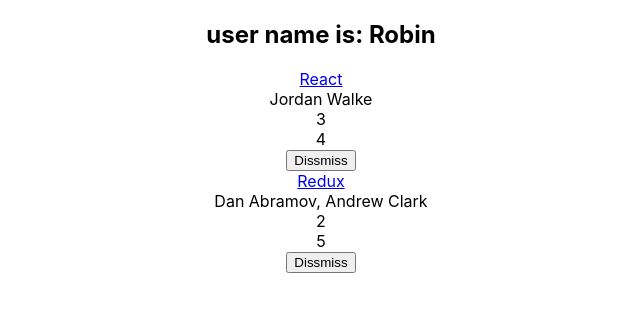
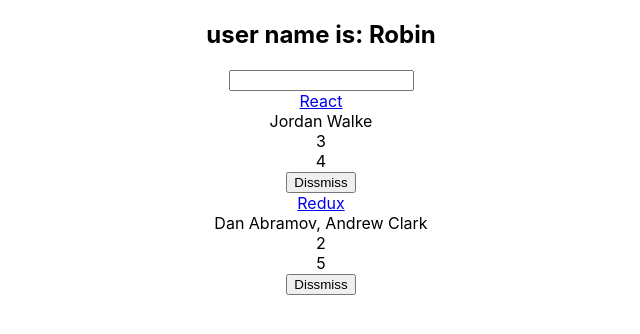
Before and after one commit to Tarun047/LearnReact, a React (Create React App) app: page / in a window 1280 px wide. Shown: the top 334 px of the page, without its empty margins (319-959 px from the left). Built offline with nearby package versions, Linux system fonts and the light colour scheme.

Commit message:
Search Functionality with Higher Order Fucntions

```diff
--- a/src/App.js
+++ b/src/App.js
@@ -17,6 +17,12 @@
   points:5,
   objectId:1,
 },]
+function isSearched(searchTerm)
+{
+  return function(item){
+    return item.title.toLowerCase().includes(searchTerm.toLowerCase());
+  }
+}
 class App extends Component {
   constructor(props)
   {
@@ -36,18 +42,25 @@
     const user = {
       [key]:'Robin',
     };
-    this.state = {list,user};
+    this.state = {list,user,searchTerm:""};
+    this.onSearchChange = this.onSearchChange.bind(this);
   }
   onDismiss = (id)=>
   {
     const updatedList = this.state.list.filter(item=>item.objectId!==id);
     this.setState({list:updatedList});
   }
+  onSearchChange(event){
+    this.setState({searchTerm:event.target.value})
+  }
   render() {
     return (
       <div className="App">
       <h2> user name is: {this.state.user['name']}</h2>
-      {this.state.list.map(item=>
+      <form>
+      <input type="text" onChange={this.onSearchChange}/>
+      </form>
+      {this.state.list.filter(isSearched(this.state.searchTerm)).map(item=>
           <div key={item.objectId}>
           <span><a href={item.url}>{item.title}</a></span>
           <br/><span>{item.author}</span><br/>
```
